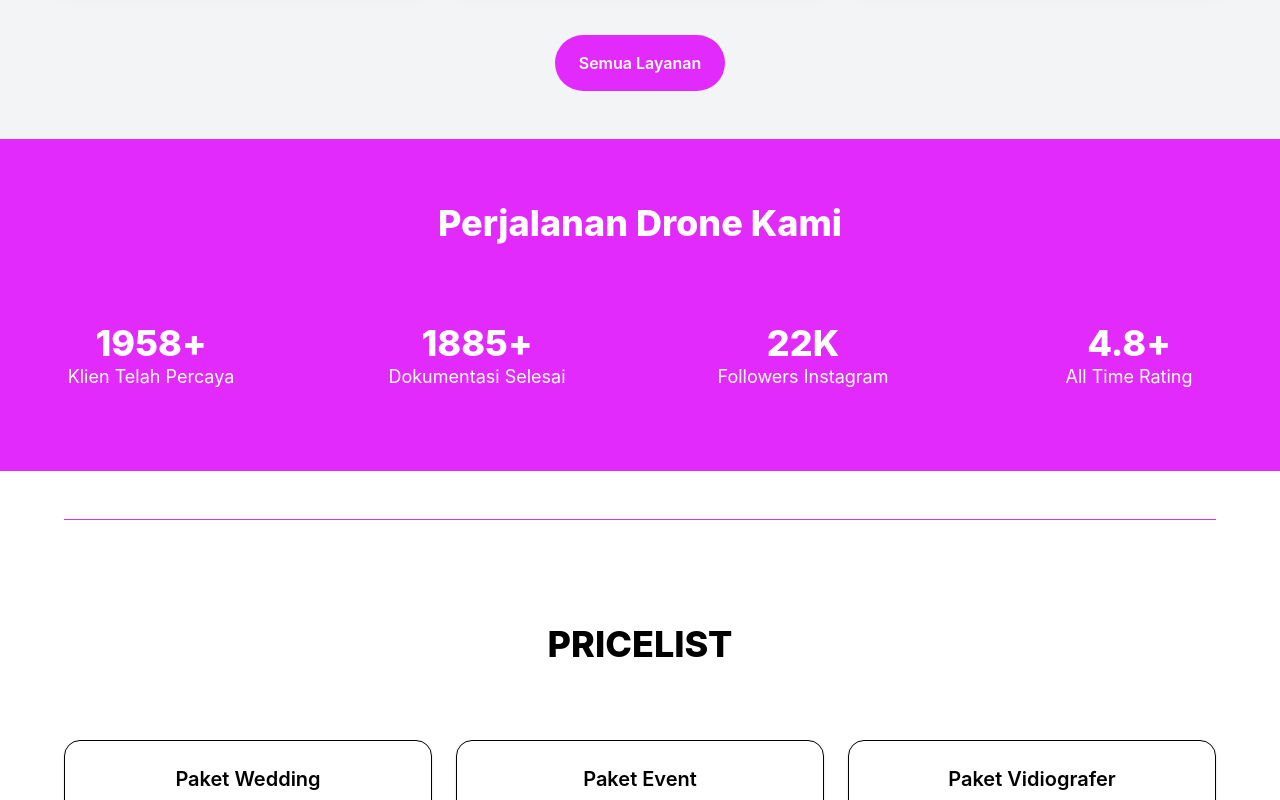
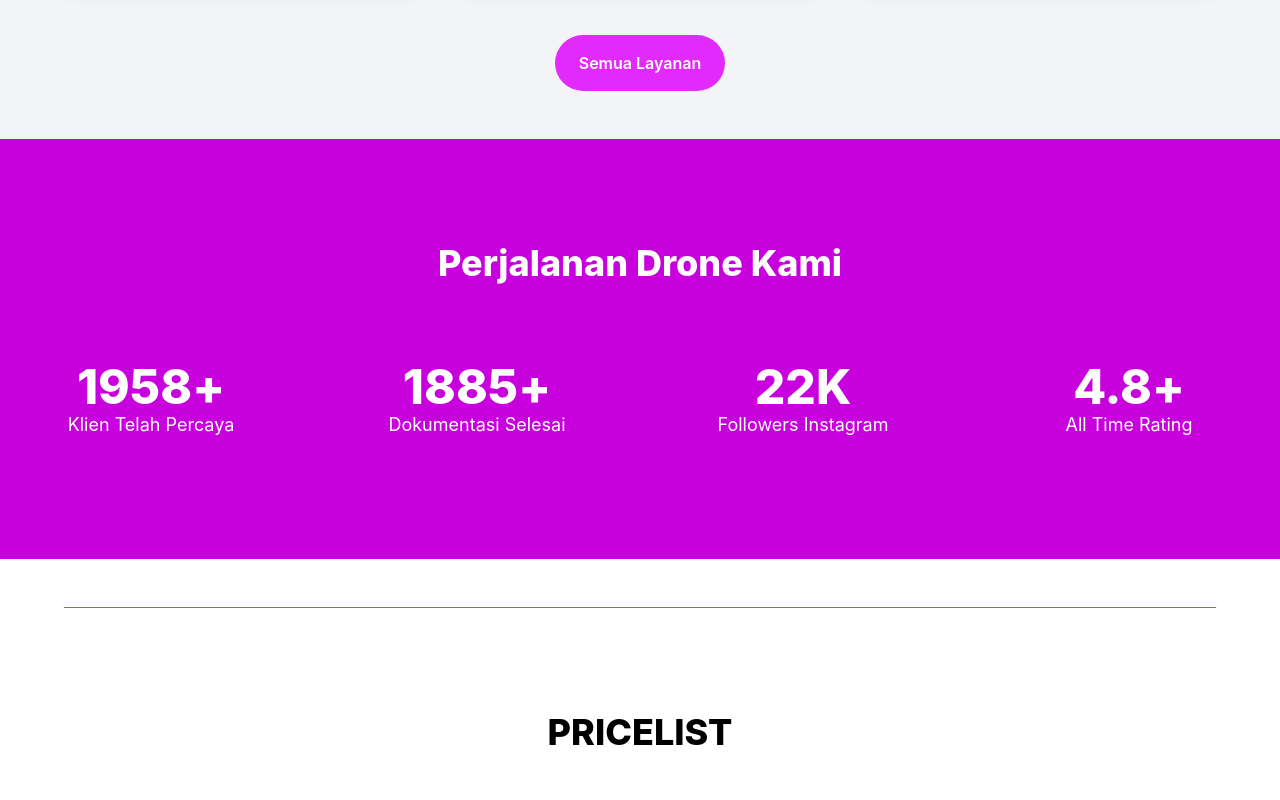
Before and after one commit to aldi-ard/sewa_drone_solo, a Next.js app: page / in a window 1280 px wide. Shown: the part 1780-2580 px from the top of the page. Built offline with nearby package versions, Linux system fonts and the light colour scheme.

Commit message:
memperbaiki detail background

```diff
--- a/app/ui/animation/countUp.tsx
+++ b/app/ui/animation/countUp.tsx
@@ -1,20 +1,49 @@
-"use client"
-import { useEffect, useState } from "react";
-type CountProps ={
-    end : number
-    duration? : number
-    decimals? : number
-}
+"use client";
+import { useEffect, useRef, useState } from "react";
 
-const CountUp = ({ end, duration = 3000, decimals = 0 } : CountProps) => {
+type CountProps = {
+  end: number;
+  duration?: number;
+  decimals?: number;
+};
+
+const CountUp = ({
+  end,
+  duration = 1500,
+  decimals = 0,
+}: CountProps) => {
   const [count, setCount] = useState(0);
+  const [hasStarted, setHasStarted] = useState(false);
+  const ref = useRef<HTMLSpanElement | null>(null);
 
+  // 1️⃣ Observe when visible
   useEffect(() => {
+    const element = ref.current;
+    if (!element) return;
+
+    const observer = new IntersectionObserver(
+      ([entry]) => {
+        if (entry.isIntersecting) {
+          setHasStarted(true);
+          observer.disconnect(); // jalan sekali
+        }
+      },
+      { threshold: 0.4 }
+    );
+
+    observer.observe(element);
+
+    return () => observer.disconnect();
+  }, []);
+
+  // 2️⃣ Start counting only when visible
+  useEffect(() => {
+    if (!hasStarted) return;
+
     let start = 0;
     const frameRate = 16;
     const totalFrames = duration / frameRate;
     const increment = end / totalFrames;
-
     let currentFrame = 0;
 
     const counter = setInterval(() => {
@@ -30,13 +59,14 @@ const CountUp = ({ end, duration = 3000, decimals = 0 } : CountProps) => {
     }, frameRate);
 
     return () => clearInterval(counter);
-  }, [end, duration]);
+  }, [hasStarted, end, duration]);
 
-  return (
-    <span>
-      {count.toFixed(decimals)}
-    </span>
-  );
+  const formatted =
+    decimals > 0
+      ? count.toFixed(decimals)
+      : Math.round(count).toString();
+
+  return <span ref={ref}>{formatted}</span>;
 };
 
 export default CountUp;
--- /dev/null
+++ b/app/ui/animation/pricingdata.tsx
@@ -0,0 +1,24 @@
+export const pricingData = [
+  {
+    title: "Paket Professional",
+    price: 1800,
+    features: [
+      "Kamera Mirrorless",
+      "Drone",
+      "Video 3-5 Menit",
+      "Video Teaser 1 Menit"
+    ],
+    contactUrl: "https://wa.me/628xxxxxx"
+  },
+  {
+    title: "Paket Flazz",
+    price: 1200,
+    features: [
+      "iPhone",
+      "Drone",
+      "Video 3-5 Menit",
+      "Video Teaser 1 Menit"
+    ],
+    contactUrl: "https://wa.me/628xxxxxx"
+  }
+];
--- a/app/ui/hero.tsx
+++ b/app/ui/hero.tsx
@@ -6,7 +6,7 @@ const Hero = () => {
       <div className="relative h-screen text-white overflow-hidden pb-24 mb:4 md:pb=8">
         <div className="absolute inset-0" >
             <Image
-             src='/bcg.jpg'
+             src='/bcg.JPG'
              alt="hero-jpg"
              priority
              quality={90}
@@ -21,7 +21,7 @@ const Hero = () => {
             Dokumentasi Drone | Event | Company Profile | Perpisahan Sekolah | Wedding <br />| Pemetaan Lahan | Video Marketing
           </p>
           <div className="flex gap-5 flex-col  md:flex-row">
-            <Link href="/contact" className="bg-fuchsia-500 border border-gray-500 text-white hover:bg-transparent hover:text-white hover:border-white py-4 px-4 md:px-8 text-md font-extrabold hover:scale-105 hover:shadow-lg rounded-4xl capitaleze">Hubungi Kami</Link>
+            <Link href="/contact" className="bg-fuchsia-600 border border-gray-500 text-white hover:bg-transparent hover:text-white hover:border-white py-4 px-4 md:px-8 text-md font-extrabold hover:scale-105 hover:shadow-lg rounded-4xl capitaleze">Hubungi Kami</Link>
             <Link href="/pricelist" className="bg-white border border-white text-black hover:bg-transparent hover:text-white hover:border-white py-4 px-4 md:px-8 text-md  hover:scale-105 hover:shadow-lg rounded-4xl capitaleze font-extrabold">Pricelist</Link>
           </div>
         </div>
--- a/app/ui/milestone.tsx
+++ b/app/ui/milestone.tsx
@@ -4,31 +4,31 @@ import CountUp from "./animation/countUp";
 
 const Milestone = () => {
   return (
-    <section className="bg-fuchsia-500 py-16">
+    <section className="bg-fuchsia-600  md:py-26 py-16">
       <div className="container mx-auto text-white text-center">
         <h2 className="capitalize font-extrabold md:text-4xl md:mb-16 text-2xl">Perjalanan Drone Kami</h2>
-        <div className="grid grid-cols-2 md:grid-cols-4 gap-6">
+        <div className="grid grid-cols-1 md:grid-cols-4 gap-6">
             <div className="p-4">
-              <div className="text-4xl font-extrabold text-primary items-center justify-center inline-flex">
-                <CountUp end={1958} /> <p className="text-4xl my-auto">+</p>
+              <div className="text-5xl font-extrabold text-primary items-center justify-center inline-flex">
+                <CountUp end={1958} /> <p className="text-5xl my-auto">+</p>
               </div>
               <div className="text-lg">Klien Telah Percaya</div>
             </div>
             <div className="p-4">
-              <div className="text-4xl font-extrabold text-primary items-center justify-center inline-flex">
-                <CountUp end={1885}/> <p className="text-4xl my-auto">+</p>
+              <div className="text-5xl font-extrabold text-primary items-center justify-center inline-flex">
+                <CountUp end={1885}/> <p className="text-5xl my-auto">+</p>
               </div>
               <div className="text-lg">Dokumentasi Selesai</div>
             </div>
             <div className="p-4">
-              <div className="text-4xl font-extrabold text-primary items-center justify-center inline-flex">
-                <CountUp end={22}/> <p className="text-4xl my-auto">K</p>
+              <div className="text-5xl font-extrabold text-primary items-center justify-center inline-flex">
+                <CountUp end={22}/> <p className="text-5xl my-auto">K</p>
               </div>
               <div className="text-lg">Followers Instagram</div>
             </div>
             <div className="p-4">
-              <div className="text-4xl font-extrabold text-primary items-center justify-center inline-flex">
-                <CountUp end={4.8} decimals={1}/> <p className="text-4xl my-auto">+</p>
+              <div className="text-5xl font-extrabold text-primary items-center justify-center inline-flex">
+                <CountUp end={4.8} decimals={1}/> <p className="text-5xl my-auto">+</p>
               </div>
               <div className="text-lg">All Time Rating</div>
             </div>
```
